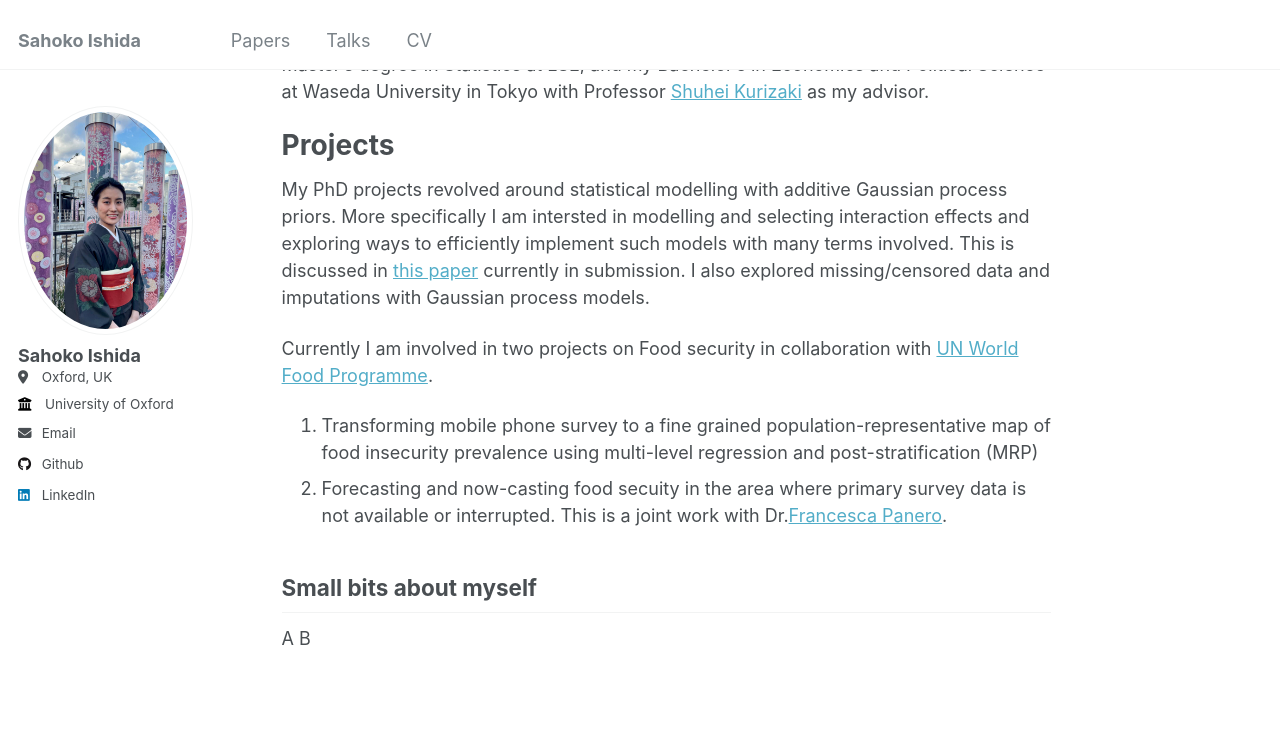
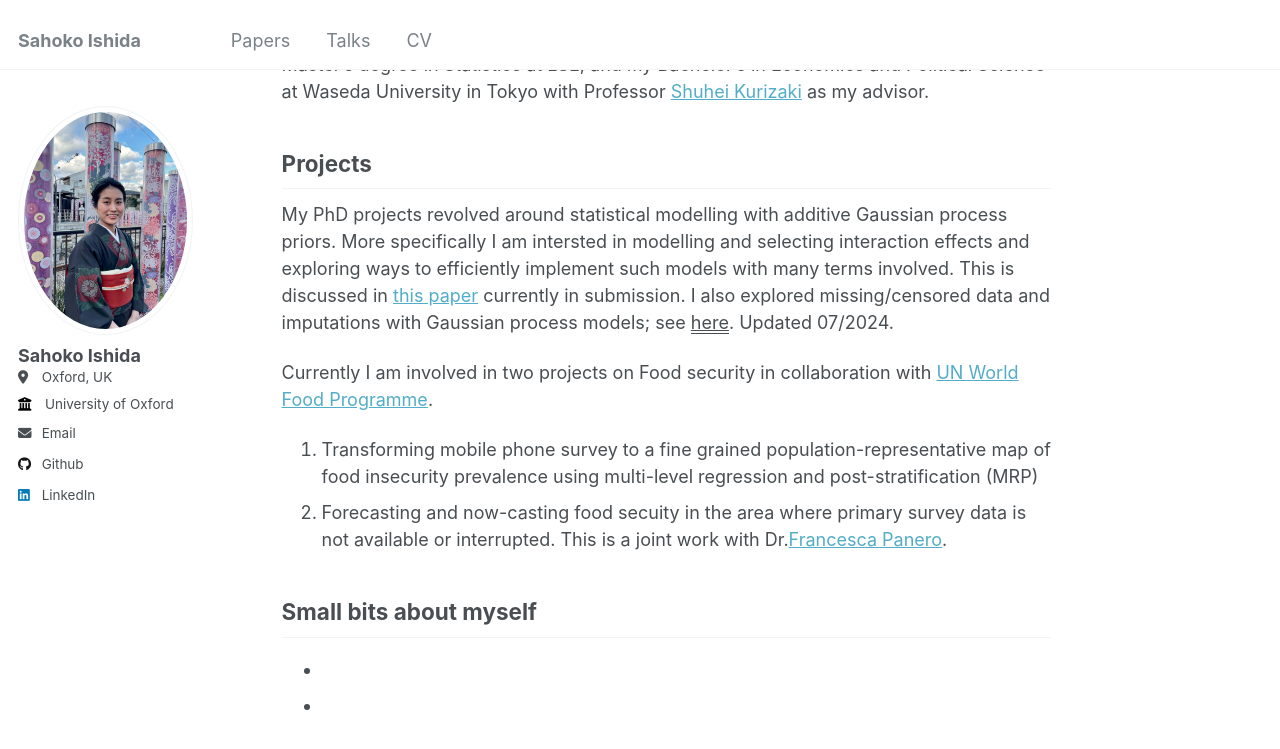
Before and after one commit to sahokoishida/sahokoishida.github.io, a Jekyll site: the page built from _pages/about.md, in a window 1280 px wide and 900 px high, scrolled down 313 px. Shown: the top 749 px of the window. Built offline with Jekyll 4.4.1, drawn with Linux system fonts in a browser that asks for light colours.

Commit message:
updated about me

```diff
--- a/_pages/about.md
+++ b/_pages/about.md
@@ -10,8 +10,9 @@ I am a post-doc at Professor [Seth Flaxman](https://sethrf.com)'s lab at Departm
 I completed my PhD degree in Statistics at London School of Economics (LSE), supervised by Professor [Wicher Bergsma](https://www.lse.ac.uk/statistics/people/wicher-bergsma). My research interests include: Gaussian process regression, kernel methods, spatio-temporal analysis, statistical modelling, Bayesian inference and efficient and interpretable statistical learning. I am particularly interested in applications to the areas of environmental studies, and epidemiology. Prior to starting my PhD study, I was working as a statistician at the pharmaceutical industry. I completed my Master's degree in Statistics at LSE, and my Bachelor's in Economics and Political Science at Waseda University in Tokyo with Professor [Shuhei Kurizaki](https://skurizaki.github.io) as my advisor.
 
 Projects
-======
-My PhD projects revolved around statistical modelling with additive Gaussian process priors. More specifically I am intersted in modelling and selecting interaction effects and exploring ways to efficiently implement such models with many terms involved. This is discussed in [this paper](https://arxiv.org/abs/2305.07073) currently in submission. I also explored missing/censored data and imputations with Gaussian process models.
+------
+My PhD projects revolved around statistical modelling with additive Gaussian process priors. More specifically I am intersted in modelling and selecting interaction effects and exploring ways to efficiently implement such models with many terms involved. This is discussed in [this paper](https://arxiv.org/abs/2305.07073) currently in submission. I also explored missing/censored data and imputations with Gaussian process models; see <u><a href="https://sahokoishida.github.io/files/slides_RSS2024.pdf">here</a></u>. Updated 07/2024.
+<br/>
 
 Currently I am involved in two projects on Food security in collaboration with [UN World Food Programme](https://www.wfp.org/support-us/stories/united-nations-world-food-programme?utm_source=google&utm_medium=cpc&utm_campaign=14484934461&utm_content=128338538604&gad_source=1&gclid=Cj0KCQjw0Oq2BhCCARIsAA5hubUGlvyEPA4WAB8Z-3hs3eR5GtW19NWpvkCufQMhVgdi4qcG7i68EogaAjgxEALw_wcB&gclsrc=aw.ds).
 1. Transforming mobile phone survey to a fine grained population-representative map of food insecurity prevalence using multi-level regression and post-stratification (MRP)
@@ -19,5 +20,5 @@ Currently I am involved in two projects on Food security in collaboration with [
 
 Small bits about myself
 -----
-A
-B
+*
+*
```
